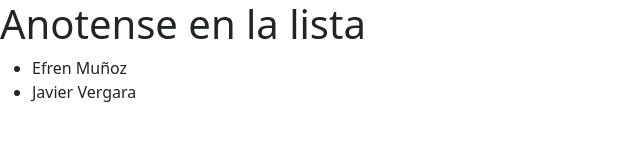
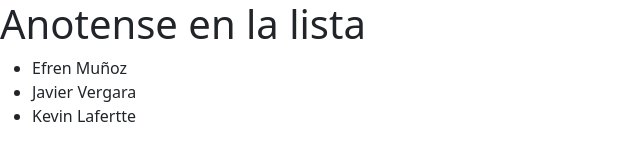
Before and after one commit to ddwduocvina/prueba-repo-estudiantes-2023, a plain HTML site: page index.html in a window 1280 px wide. Shown: the whole page, without its empty margins (0-640 px from the left). Drawn offline with nearby package versions, Linux system fonts and the light colour scheme.

Commit message:
Update index.html

```diff
--- a/index.html
+++ b/index.html
@@ -11,6 +11,7 @@
     <ul>
         <li>Efren Muñoz</li>
         <li>Javier Vergara</li>
+        <li>Kevin Lafertte</li>
     </ul>
     <script src="https://cdn.jsdelivr.net/npm/bootstrap@5.3.2/dist/js/bootstrap.bundle.min.js" integrity="sha384-C6RzsynM9kWDrMNeT87bh95OGNyZPhcTNXj1NW7RuBCsyN/o0jlpcV8Qyq46cDfL" crossorigin="anonymous"></script>
   </body>
```
